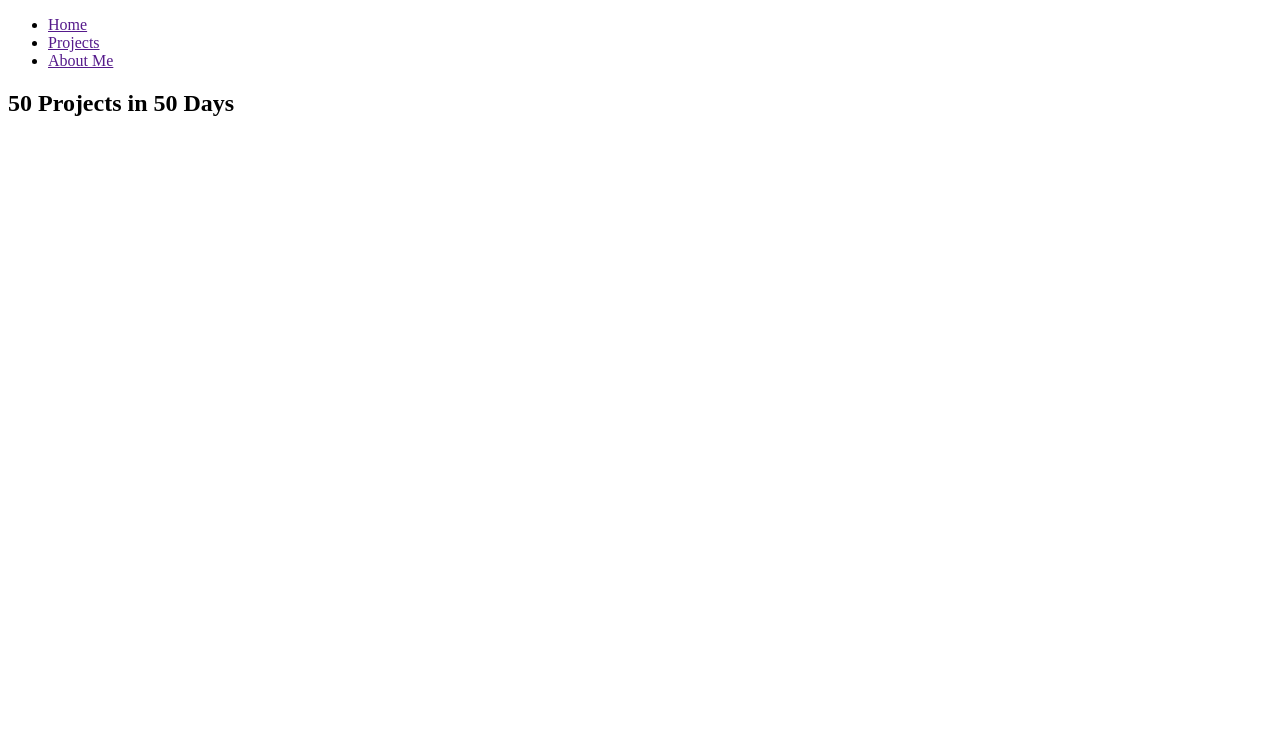
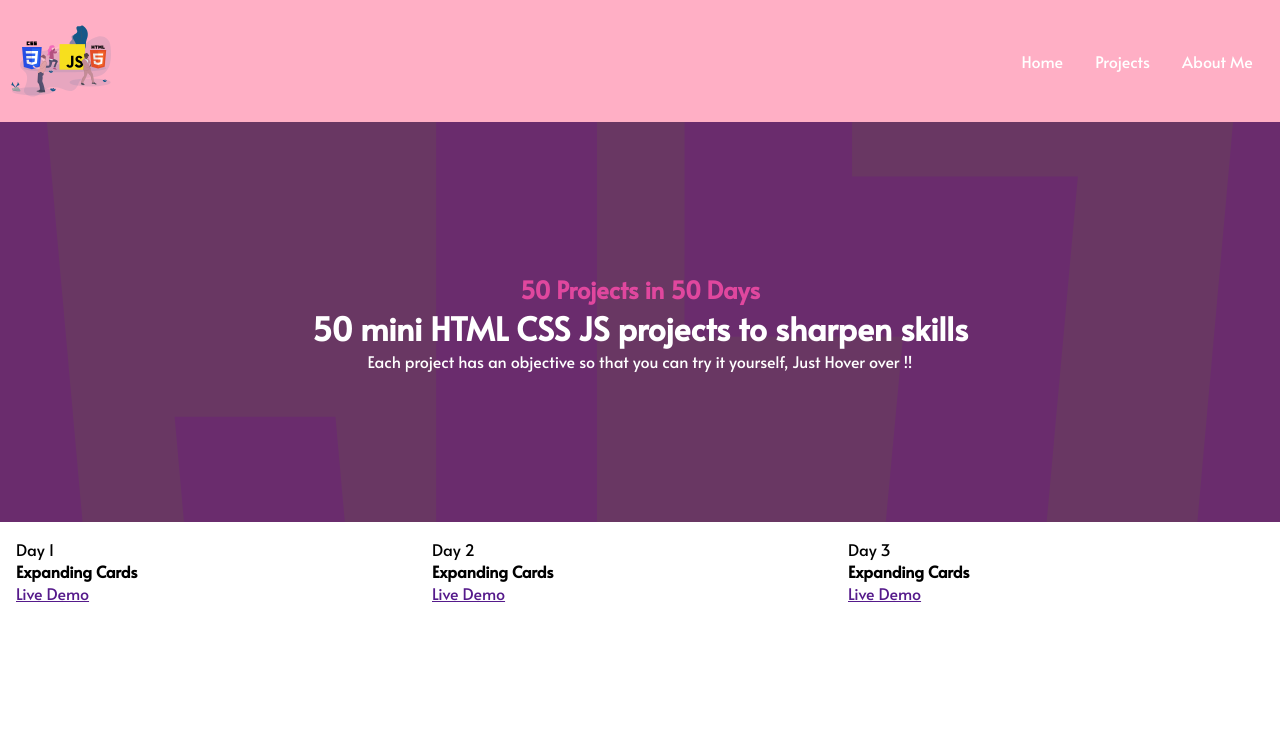
Before and after one commit to Ab-hinav/50in50MainSite, a plain HTML site: page index.html in a window 1280 px wide. Drawn offline with Linux system fonts and the light colour scheme.

Commit message:
navbar and main header done

```diff
--- a/css/style.css
+++ b/css/style.css
@@ -0,0 +1,104 @@
+
+
+:root{
+    --navbar-color: #ffafc5;
+    --primary-color: #e0479e
+}
+
+
+*{
+    margin: 0;
+    padding: 0;
+    box-sizing: border-box;
+    font-family:'Alata', Geneva, Tahoma, sans-serif;
+}
+
+.main-nav{
+    /* margin: 1rem; */
+    padding: .7rem;
+    background-color: var(--navbar-color);
+}
+
+.container{
+    display: flex;
+    justify-content: space-between;
+    align-items: center;
+    /* color: #fff; */
+}
+
+.main-nav img{
+    height: 100px;
+    width: 100px;
+}
+
+.container ul{
+    list-style: none;
+    display: flex;
+}
+
+.container ul li{
+    padding: .5rem;
+    margin: .5rem;
+
+}
+
+.container ul li a{
+    color: #fff;
+    text-decoration: none;
+}
+
+.container ul li:hover a {
+    color: var(--primary-color)
+}
+
+/* end of navbar */
+
+/* showcase main header */
+
+.showcase{
+    display: flex;
+    height: 50vh;
+    align-items: center;
+    justify-content: center;
+    background: url(../images/1486641506.svg) no-repeat center center/cover;
+    position: relative;
+    z-index: 2;
+}
+
+.showcase::after{
+    content: '';
+    background: rgba(94, 42, 105, 0.9);
+    position: absolute;
+    top: 0;
+    left: 0;
+    width: 100%;
+    height: 100%;
+    z-index: -2;
+}
+.showcase .container{
+    display: flex;
+    align-items: center;
+    justify-content: center;
+    flex-direction: column;
+}
+
+.showcase .container h2{
+    color: var(--primary-color);
+}
+
+/* Projects section */
+
+.projects{
+    padding: 1rem;
+    display: grid;
+    grid-template-columns: repeat(3,1fr);
+    grid-template-rows: repeat(3,1fr);
+}
+
+
+
+/* utilty */
+ .bg-primary{
+    color: #fff;
+    background-color: var(--primary-color);
+ }
--- a/index.html
+++ b/index.html
@@ -1,16 +1,26 @@
 <!DOCTYPE html>
 <html lang="en">
   <head>
-    <meta charset="UTF-8">
-    <meta name="viewport" content="width=device-width, initial-scale=1.0">
-    <meta title="50 projects in 50 days" description="50 Projects in 50 Days | HTML | CSS | JS">
+    <meta charset="UTF-8" />
+    <meta name="viewport" content="width=device-width, initial-scale=1.0" />
+    <meta
+      title="50 projects in 50 days"
+      description="50 Projects in 50 Days | HTML | CSS | JS"
+    />
     <title>50 Projects in 50 Days | HTML | CSS | JS</title>
-    <link rel="stylesheet" href="./css/style.css">
+    <link rel="preconnect" href="https://fonts.googleapis.com" />
+    <link rel="preconnect" href="https://fonts.gstatic.com" crossorigin />
+    <link
+      href="https://fonts.googleapis.com/css2?family=Alata&family=Open+Sans:wght@300;400&family=Raleway:ital,wght@0,200;0,300;0,400;0,500;0,600;0,700;0,800;0,900;1,200;1,700;1,800&family=Roboto:ital,wght@0,100;0,300;0,400;0,500;0,700;0,900;1,100;1,300;1,400;1,500;1,700;1,900&display=swap"
+      rel="stylesheet"
+    />
+    <link rel="stylesheet" href="./css/style.css" />
   </head>
   <body>
     <nav class="main-nav">
       <div class="container">
         <!-- picture logo -->
+        <img src="./images/undraw_static_assets.svg" alt="" />
         <ul>
           <li><a href="">Home</a></li>
           <li><a href="">Projects</a></li>
@@ -19,11 +29,39 @@
       </div>
     </nav>
 
-    <header class="showcase">
+    <header class="showcase bg-primary">
       <div class="container">
         <h2>50 Projects in 50 Days</h2>
+        <h1>50 mini HTML CSS JS projects to sharpen skills</h1>
+        <p> Each project has an objective so that you can try it yourself, Just Hover over !!</p>
       </div>
     </header>
 
+    <section id="projects" class="projects">
+        <div>
+            <span>Day 1</span>
+            <img src="" alt="">
+            <div class="content">
+                <h4> Expanding Cards </h4>
+                <a href="">Live Demo</a>
+            </div>
+        </div>
+        <div>
+            <span>Day 2</span>
+            <img src="" alt="">
+            <div class="content">
+                <h4> Expanding Cards </h4>
+                <a href="">Live Demo</a>
+            </div>
+        </div>
+        <div>
+            <span>Day 3</span>
+            <img src="" alt="">
+            <div class="content">
+                <h4> Expanding Cards </h4>
+                <a href="">Live Demo</a>
+            </div>
+        </div>
+    </section>
   </body>
 </html>
```
Also changed, not shown: images/1486641506.svg (added), images/1643312539html5.svg (added), images/js_logo.svg (added), images/undraw_static_assets.svg (added). Lines whose indentation alone changed are shown as unchanged.
